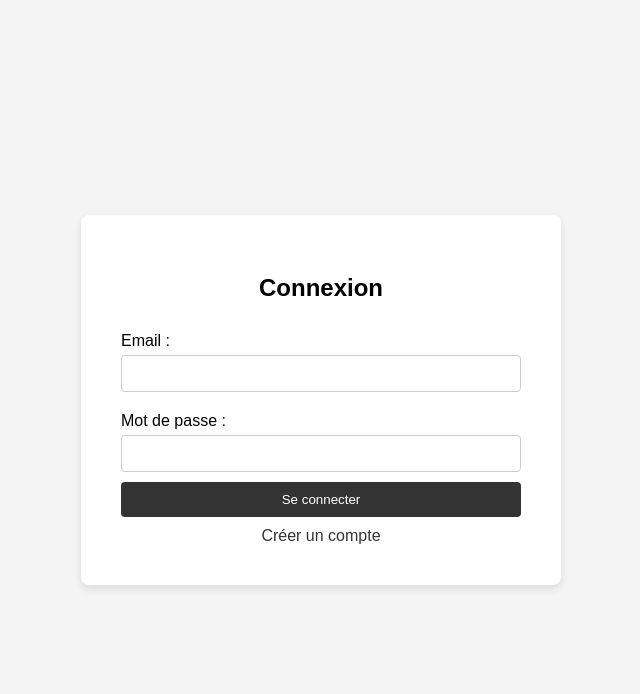
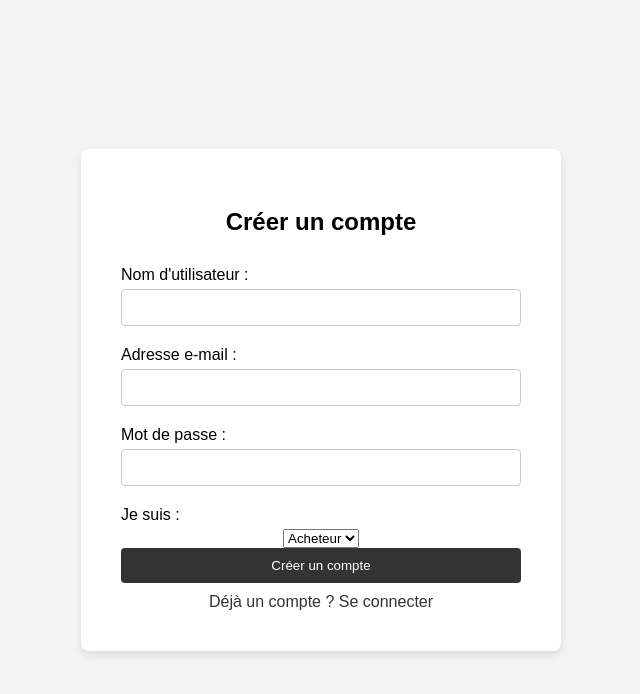
Before and after one commit to AntoineLal/agora, a PHP site: page /compte.html in a window 1280 px wide. Shown: the top 694 px of the page, without its empty margins (319-959 px from the left). Run offline with PHP 8.4, Linux system fonts and the light colour scheme.

Commit message:
COMPTE CHANGEMENT

```diff
--- a/compte.html
+++ b/compte.html
@@ -1,26 +1,32 @@
 <!DOCTYPE html>
 <html lang="fr">
-<script src="fonctions.js"></script>
-
 <head>
     <meta charset="UTF-8">
     <meta name="viewport" content="width=device-width, initial-scale=1.0">
-  <title>Connexion / Création de Compte - Agora Francia</title>
+    <title>Créer un compte - Agora Francia</title>
     <link rel="stylesheet" href="style2.css">
 </head>
 <body>
     <div class="container">
-  <h2>Connexion</h2>
-  <form id="loginForm">
-    <label for="email">Email :</label>
+        <h2>Créer un compte</h2>
+        <form id="registerForm" action="traitement.php" method="post">
+            <label for="username">Nom d'utilisateur :</label>
+            <input type="text" id="username" name="username" required>
+            <label for="email">Adresse e-mail :</label>
             <input type="email" id="email" name="email" required>
             <label for="password">Mot de passe :</label>
             <input type="password" id="password" name="password" required>
-    <button type="submit">Se connecter</button>
+            <label for="usertype">Je suis :</label>
+            <select id="usertype" name="usertype">
+                <option value="buyer">Acheteur</option>
+                <option value="seller">Vendeur</option>
+            </select>
+            <button type="submit">Créer un compte</button>
         </form>
         <div class="toggle-link">
-    <a href="#" id="createAccountLink">Créer un compte</a>
+            <a href="connexion.html">Déjà un compte ? Se connecter</a>
         </div>
     </div>
+    <script src="fonctions.js"></script>
 </body>
 </html>
--- a/fonctions.js
+++ b/fonctions.js
@@ -1,54 +1,19 @@
-document.getElementById('createAccountLink').addEventListener('click', function(e) {
+document.getElementById('registerForm').addEventListener('submit', function(e) {
+    // Empêcher l'envoi du formulaire par défaut
     e.preventDefault();
-    document.querySelector('.container h2').textContent = 'Créer un compte';
-    document.getElementById('loginForm').innerHTML = `
-        <label for="name">Nom :</label>
-        <input type="text" id="name" name="name" required>
-        <label for="email">Email :</label>
-        <input type="email" id="email" name="email" required>
-        <label for="password">Mot de passe :</label>
-        <input type="password" id="password" name="password" required>
-        <button type="submit" id="submitForm">Créer un compte</button>
-    `;
-    document.querySelector('.toggle-link').innerHTML = `
-        <a href="#" id="loginLink">Déjà un compte ? Se connecter</a>
-    `;
-    document.getElementById('loginLink').addEventListener('click', function(e) {
-        e.preventDefault();
-        document.querySelector('.container h2').textContent = 'Connexion';
-        document.getElementById('loginForm').innerHTML = `
-            <label for="login_email">Email :</label>
-            <input type="email" id="login_email" name="login_email" required>
-            <label for="login_password">Mot de passe :</label>
-            <input type="password" id="login_password" name="login_password" required>
-            <button type="submit" id="submitLoginForm">Se connecter</button>
-        `;
-        document.querySelector('.toggle-link').innerHTML = `
-            <a href="#" id="createAccountLink">Créer un compte</a>
-        `;
-    });
-});
 
-document.addEventListener('submit', function(e) {
-    if (e.target && e.target.id == 'submitLoginForm') {
-        e.preventDefault();
-        var formData = new FormData(document.getElementById('loginForm'));
-        fetch('traitement.php', {
-            method: 'POST',
-            body: formData
-        })
-            .then(response => response.text())
-            .then(data => {
-                if (data === "Connecté avec succès") {
-                    // Rediriger l'utilisateur vers une nouvelle page ou effectuer d'autres actions
-                    console.log(data);
-                } else {
-                    // Afficher le message d'erreur à l'utilisateur
-                    alert(data);
-                }
-            })
-            .catch(error => {
-                console.error('Error:', error);
-            });
+    // Récupérer les valeurs des champs
+    var username = document.getElementById('username').value;
+    var email = document.getElementById('email').value;
+    var password = document.getElementById('password').value;
+    var usertype = document.getElementById('usertype').value;
+
+    // Vérifier si les champs ne sont pas vides
+    if (username && email && password && usertype) {
+        // Envoyer les données du formulaire au serveur
+        this.submit();
+    } else {
+        // Afficher un message d'erreur si des champs sont vides
+        alert('Veuillez remplir tous les champs.');
     }
 });
```
Also changed, not shown: traitement.php (+21 -18 lines). Lines whose indentation alone changed are shown as unchanged.
